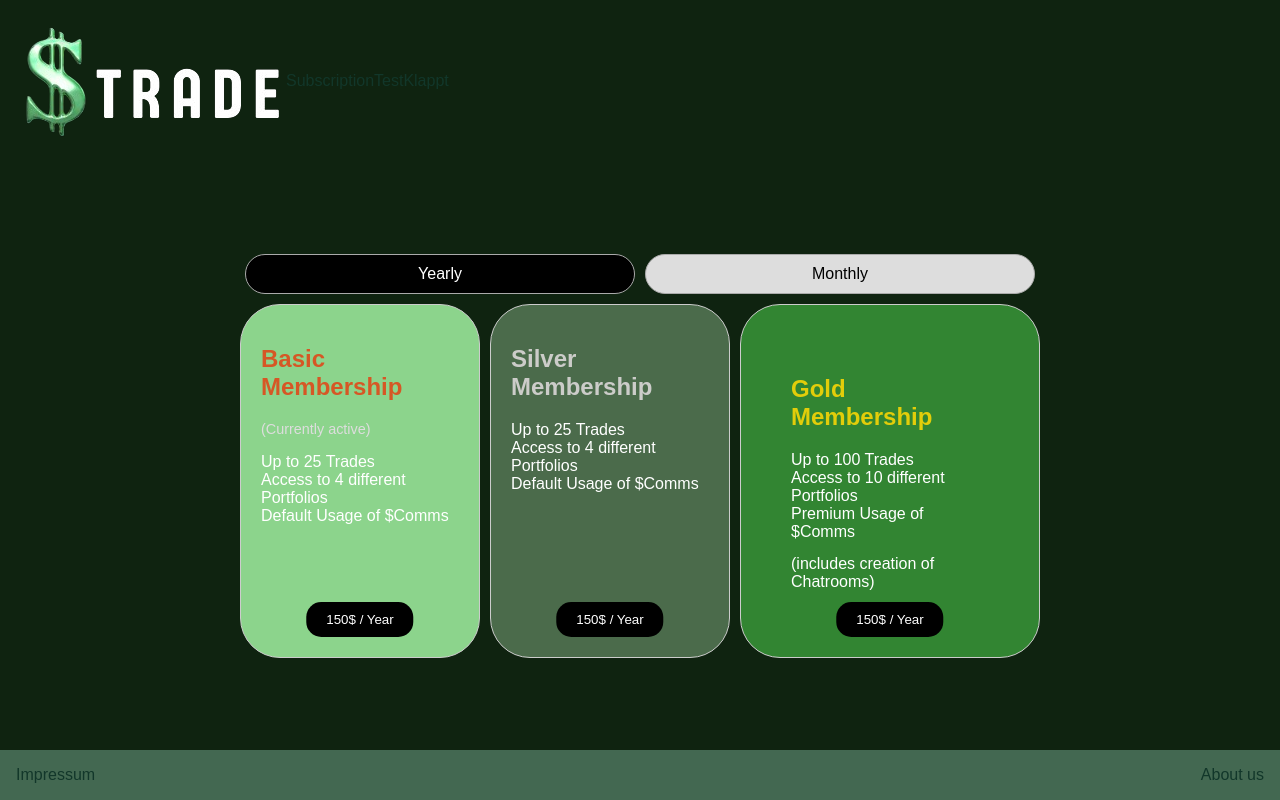
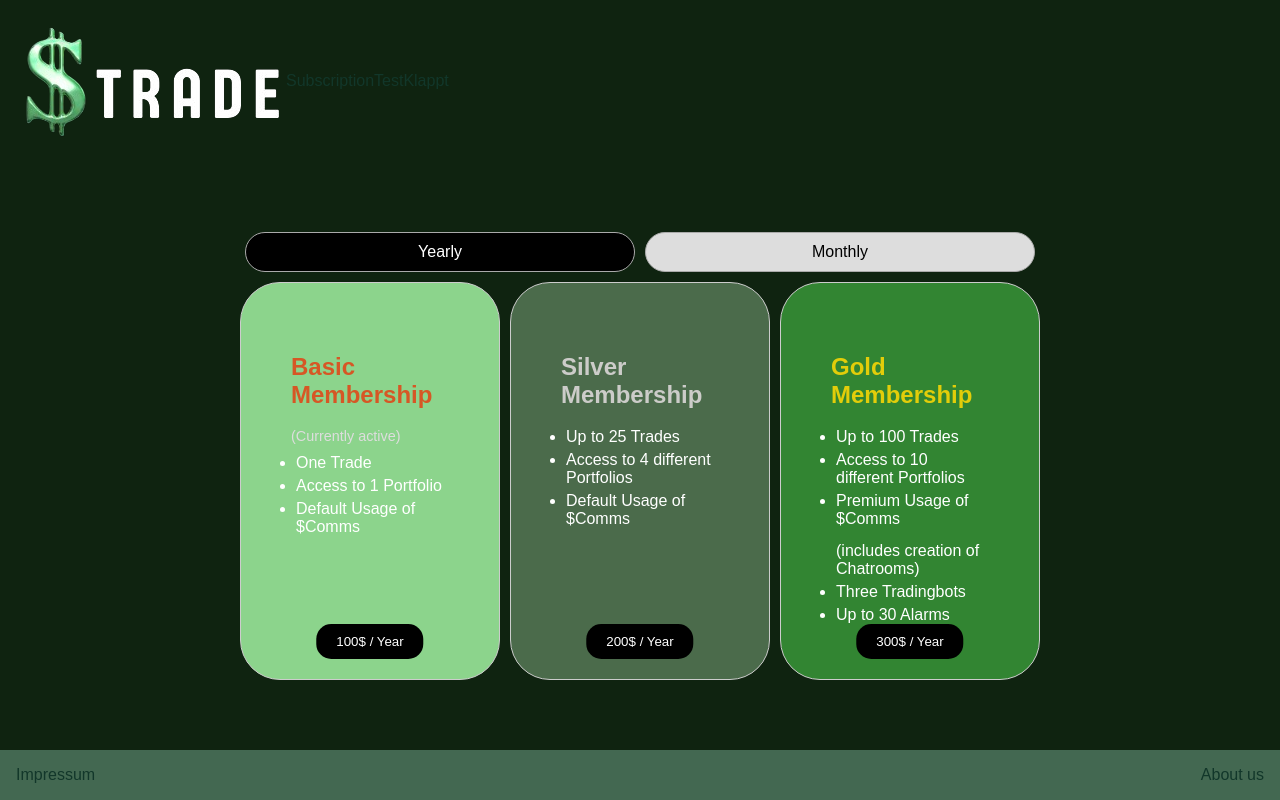
Before and after one commit to Business-Makers/Produkt, a React (Create React App) app in the folder Frontend/strade/: page /subscription in a window 1280 px wide. Built offline with nearby package versions, Linux system fonts and the light colour scheme; sample sign-in values are in the browser's storage.

Commit message:
Update Subscription

```diff
--- a/Frontend/strade/src/App.js
+++ b/Frontend/strade/src/App.js
@@ -29,7 +29,7 @@ function App() {
               <Link to="/signup">Sign Up</Link>
               <Link to="/login">Login</Link>
 
-              <Link to="/subscription">Subscription</Link>
+
 
             </nav>
           </nav>
@@ -40,9 +40,6 @@ function App() {
             <Route path="/signup" element={<SignUp />} />
             <Route path="/" element={<Homepage />} />
             <Route path="*" element={<Navigate to="/" />} />
-
-            <Route path="/subscription" element={<Subscription />} />
-
           </Routes>
         </main>
         <footer className="App-footer">
--- a/Frontend/strade/src/Subscription.css
+++ b/Frontend/strade/src/Subscription.css
@@ -37,7 +37,7 @@
     background: #f0f0f0;
     border: 1px solid #ccc;
     border-radius: 40px;
-    padding: 20px;
+    padding: 40px;
     width: 45%;
     text-align: left;
     position: relative;
@@ -45,8 +45,8 @@
 
   .silver {
     background-color: #4b6b4b;
-
     width: 55%;
+    padding: 50px; /* Fügt 20px Padding hinzu */
   }
 
   .gold {
@@ -58,6 +58,7 @@
   .basic {
     background-color: #8cd48c;
     width: 55%;
+    padding: 50px; /* Fügt 20px Padding hinzu */
   }
 
   .subscription h2 {
@@ -78,9 +79,15 @@
   }
 
   .subscription ul {
-    list-style-type: none;
     padding: 0;
     color: #fff;
+    margin: 5px;
+  }
+
+  .subscription li {
+    padding: 0;
+    color: #fff;
+    margin: 5px 0; /* 5px oben und unten */
   }
 
   .subscription .active-status {
--- a/Frontend/strade/src/Subscription.js
+++ b/Frontend/strade/src/Subscription.js
@@ -4,15 +4,21 @@ import './Subscription.css';
 
 const Subscription = () => {
   const [activeTab, setActiveTab] = useState('Yearly');
-  const [buttonText, setButtonText] = useState('150$ / Year');
+  const [buttonText, setButtonText] = useState({
+    Yearly: {
+      basic: '100$ / Year',
+      silver: '200$ / Year',
+      gold: '300$ / Year'
+    },
+    Monthly: {
+      basic: '8$ / Month',
+      silver: '15$ / Month',
+      gold: '20$ / Month'
+    }
+  });
 
   function handleTabClick(tab) {
     setActiveTab(tab); // Aktiviere den entsprechenden Tab
-    if (tab === 'Yearly') {
-        setButtonText('150$ / Year'); // Setze den Button-Text basierend auf dem Tab
-    } else if (tab === 'Monthly') {
-        setButtonText('12$ / Month'); // Setze den Button-Text basierend auf dem Tab
-    }
   }
 
   return (
@@ -31,11 +37,11 @@ import './Subscription.css';
           <h2>Basic Membership</h2>
           <p className="active-status">(Currently active)</p>
           <ul>
-              <li>Up to 25 Trades</li>
-              <li>Access to 4 different Portfolios</li>
+            <li>One Trade</li>
+            <li>Access to 1 Portfolio</li>
             <li>Default Usage of $Comms</li>
           </ul>
-            <button className="sbmt-button">{buttonText}</button>
+          <button className="sbmt-button">{buttonText[activeTab].basic}</button>
         </div>
         <div className="subscription silver">
           <h2>Silver Membership</h2>
@@ -44,7 +50,7 @@ import './Subscription.css';
             <li>Access to 4 different Portfolios</li>
             <li>Default Usage of $Comms</li>
           </ul>
-            <button className="sbmt-button">{buttonText}</button>
+          <button className="sbmt-button">{buttonText[activeTab].silver}</button>
         </div>
         <div className="subscription gold">
           <h2>Gold Membership</h2>
@@ -52,8 +58,10 @@ import './Subscription.css';
             <li>Up to 100 Trades</li>
             <li>Access to 10 different Portfolios</li>
             <li>Premium Usage of $Comms <p>  </p>(includes creation of Chatrooms)</li>
+            <li>Three Tradingbots</li>
+            <li>Up to 30 Alarms</li>
           </ul>
-            <button className="sbmt-button">{buttonText}</button>
+          <button className="sbmt-button">{buttonText[activeTab].gold}</button>
         </div>
       </div>
     </div>
```
Lines whose indentation alone changed are shown as unchanged.
